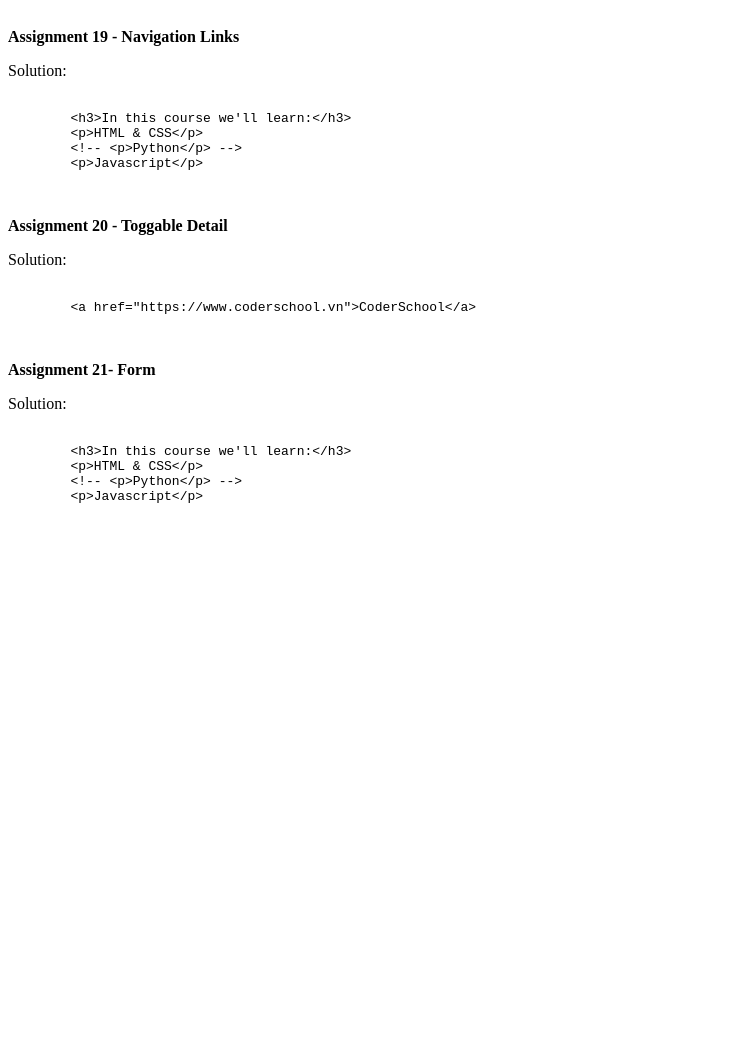
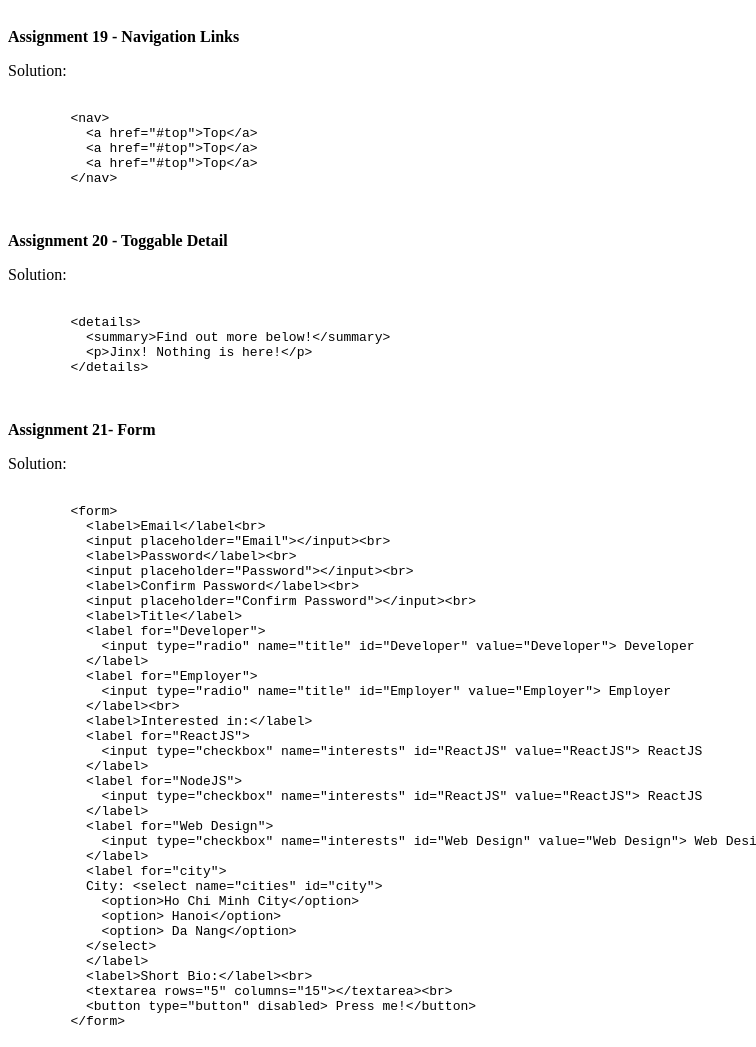
Before and after one commit to chug2k/example, a plain HTML site: page index.html in a window 1280 px wide. Shown: the part 3326-4373 px from the top of the page, without its empty margins (0-756 px from the left). Before the commit the page ends 3873 px from the top, so only its background shows below. Drawn offline with Linux system fonts and the light colour scheme.

Commit message:
Assignments 19-21

```diff
--- a/index.html
+++ b/index.html
@@ -260,10 +260,11 @@
       <p>Solution:</p>
       <pre>
       <code>
-        &lth3>In this course we'll learn:&lt/h3>
-        &ltp>HTML & CSS&lt/p>
-        &lt!-- &ltp>Python&lt/p> -->
-        &ltp>Javascript&lt/p>
+        &ltnav>
+          &lta href="#top">Top&lt/a>
+          &lta href="#top">Top&lt/a>
+          &lta href="#top">Top&lt/a>
+        &lt/nav>
       </code>
     </pre>
     </section>
@@ -274,7 +275,10 @@
       <p>Solution:</p>
       <pre>
       <code>
-        &lta href="https://www.coderschool.vn">CoderSchool&lt/a>
+        &ltdetails>
+          &ltsummary>Find out more below!&lt/summary>
+          &ltp>Jinx! Nothing is here!&lt/p>
+        &lt/details>
       </code>
     </pre>
     </section>
@@ -285,10 +289,41 @@
       <p>Solution:</p>
       <pre>
       <code>
-        &lth3>In this course we'll learn:&lt/h3>
-        &ltp>HTML & CSS&lt/p>
-        &lt!-- &ltp>Python&lt/p> -->
-        &ltp>Javascript&lt/p>
+        &ltform>
+          &ltlabel>Email&lt/label&ltbr>
+          &ltinput placeholder="Email">&lt/input>&ltbr>
+          &ltlabel>Password&lt/label>&ltbr>
+          &ltinput placeholder="Password">&lt/input>&ltbr>
+          &ltlabel>Confirm Password&lt/label>&ltbr>
+          &ltinput placeholder="Confirm Password">&lt/input>&ltbr>
+          &ltlabel>Title&lt/label>
+          &ltlabel for="Developer">
+            &ltinput type="radio" name="title" id="Developer" value="Developer"> Developer
+          &lt/label>
+          &ltlabel for="Employer">
+            &ltinput type="radio" name="title" id="Employer" value="Employer"> Employer
+          &lt/label>&ltbr>
+          &ltlabel>Interested in:&lt/label>
+          &ltlabel for="ReactJS">
+            &ltinput type="checkbox" name="interests" id="ReactJS" value="ReactJS"> ReactJS
+          &lt/label>
+          &ltlabel for="NodeJS">
+            &ltinput type="checkbox" name="interests" id="ReactJS" value="ReactJS"> ReactJS
+          &lt/label>
+          &ltlabel for="Web Design">
+            &ltinput type="checkbox" name="interests" id="Web Design" value="Web Design"> Web Design
+          &lt/label>
+          &ltlabel for="city">
+          City: &ltselect name="cities" id="city">
+            &ltoption>Ho Chi Minh City&lt/option>
+            &ltoption> Hanoi&lt/option>
+            &ltoption> Da Nang&lt/option>
+          &lt/select>
+          &lt/label>
+          &ltlabel>Short Bio:&lt/label>&ltbr>
+          &lttextarea rows="5" columns="15">&lt/textarea>&ltbr>
+          &ltbutton type="button" disabled> Press me!&lt/button>
+        &lt/form>
       </code>
     </pre>
     </section>
```
